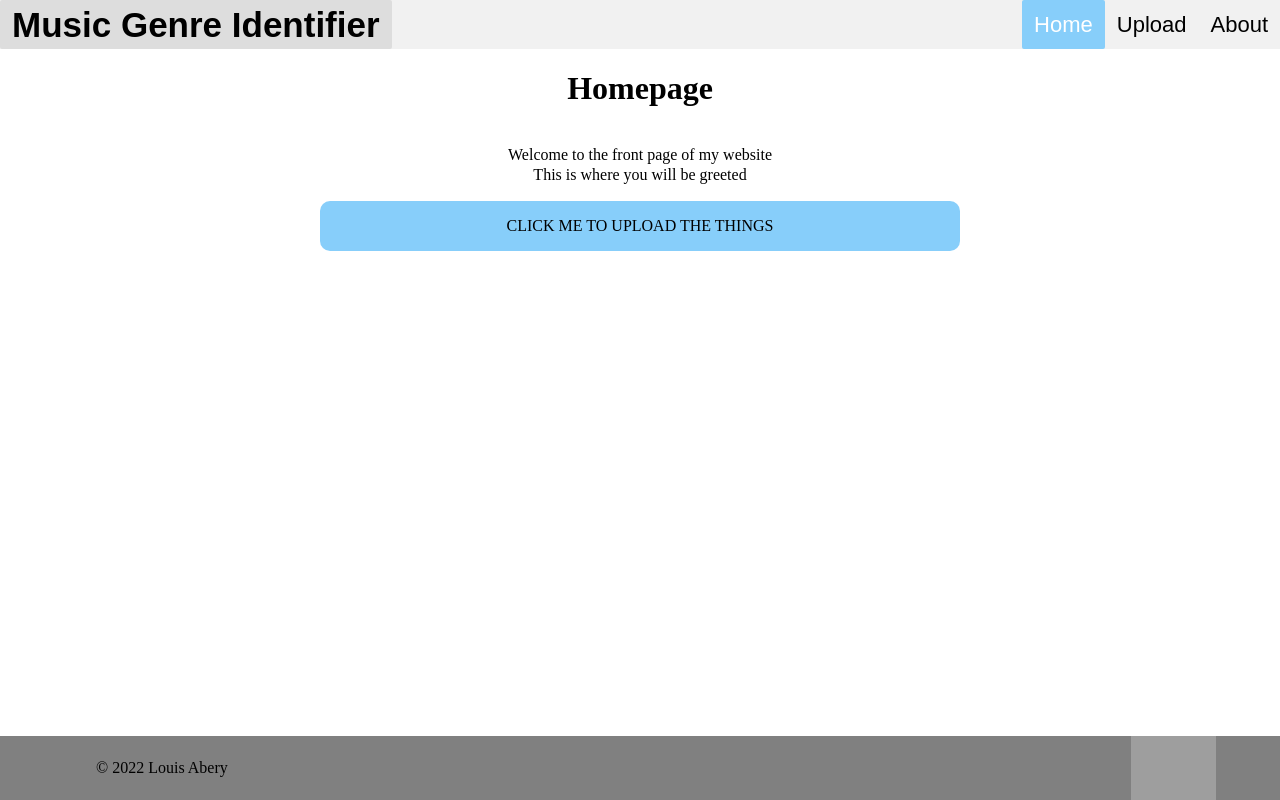
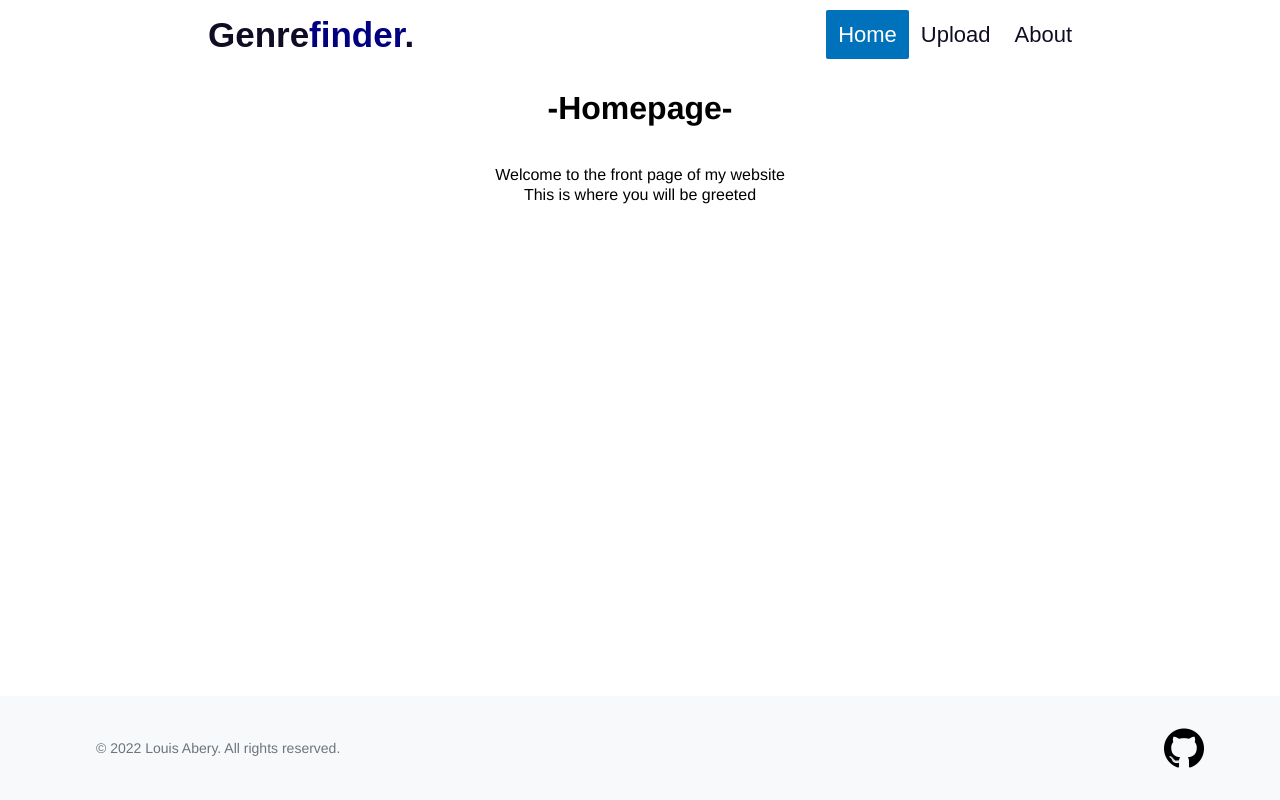
Before and after one commit to aybery/py-genre-identifier, a Flask app: page / in a window 1280 px wide. Run offline with Flask 2, Linux system fonts and the light colour scheme; grey boxes are pictures that could not be loaded.

Commit message:
website design improvements

```diff
--- a/static/css/template.css
+++ b/static/css/template.css
@@ -1,3 +1,4 @@
+@import url('https://fonts.googleapis.com/css2?family=Acme&display=swap');
 h1 {
   text-align: center;
 }
@@ -7,6 +8,8 @@ body {
   display: flex;
   flex-direction: column;
   margin: 0;
+  background-color:  white;
+  font-family: Poppins,Helvetica,Arial,sans-serif;
 }
 
 p {
@@ -19,15 +22,20 @@ footer {
   margin-top: auto;
   width: 100%;
   height: 64px;
-  background-color: grey;
+  background-color: #f8f9fa;
+  padding-top: 20px;
+  padding-bottom: 20px;
 }
 
 .footer-txt {
-  width: 60%;
+  width: fit-content;
   line-height: 64px;
-  float: left;
+  font-family: Poppins,Helvetica,Arial,sans-serif;
+  font-size: 14px;
+  font-weight: 400;
   margin-left: 7.5%;
   display: inline-block;
+  color: #6c757d;
 }
 
 footer img {
@@ -38,31 +46,35 @@ footer img {
 }
 
 .btn {
-  width: 50%;
+  width: fit-content;
+  padding: 0 20px;
   height:50px;
-  margin-left: 25%;
   display: inline-block;
   border-radius: 10px;
-  background-color: lightskyblue;
-  transition-duration: 1s;
+  background-color: #87cefa;
+  transition-duration: 0.4s;
   text-align: center;
   line-height: 50px;
   color: black;
   text-decoration: none;
+  font-weight: bold;
 }
 
 
 .btn:hover {
-  opacity: 0.5;
+  opacity: 0.75;
   box-shadow: 0 4px 8px 0 rgba(0,0,0,0.2);
 }
 
 /* overall css for nav and logo */
 header {
+
   font-family: sans-serif;
   overflow: hidden;
-  background-color: #f1f1f1;
-  width: 100%;
+  max-width: 2500px;
+  margin: auto;
+  margin-top: 10px;
+  margin-bottom: 10px;
   top: 0;
   z-index: 99;
 }
@@ -70,7 +82,7 @@ header {
 /* link css */
 header a {
   float: left;
-  color: black;
+  color: #0f0c24;
   text-align: center;
   padding: 12px;
   text-decoration: none;
@@ -81,27 +93,27 @@ header a {
 
 /* logo css */
 header .logo {
-  font-family: sans-serif;
-  color: midnightblue;
+  color: #0f0c24;
   font-size: 35px;
   font-weight: bold;
 }
 
 /* hovering css */
-header a:hover {
+nav a:hover {
   background-color: #ddd;
-  color: black;
+  color: #0f0c24;
 }
 
 /* current page css */
 header a.active {
-  background-color: lightskyblue;
+  background-color: #0072bb;
   color: white;
 }
 
 /* puts main nav to the right */
 nav {
   float: right;
+  margin-left: 400px;
 }
 
 /* makes vertical navbar when reduced size */
@@ -114,5 +126,6 @@ nav {
 
   nav {
     float: none;
+    margin-left: 0;
   }
 }
--- a/templates/about.html
+++ b/templates/about.html
@@ -11,7 +11,7 @@
 
 {% block content %}
 
-    <h1>About</h1>
+    <h1>-About-</h1>
     <p>
         This is a project for my A level coursework!
     </p>
--- a/templates/home.html
+++ b/templates/home.html
@@ -11,10 +11,12 @@
 
 {% block content %}
 
-  <h1>Homepage</h1>
+  <h1>-Homepage-</h1>
   <p>
     Welcome to the front page of my website <br>
     This is where you will be greeted
   </p>
-<a href="{{ url_for('upload') }}"><div class="btn">CLICK ME TO UPLOAD THE THINGS</div></a>
+
+  <!-- <a href="{{ url_for('upload') }}"><div class="btn">CLICK ME TO UPLOAD THE THINGS</div></a> -->
+
 {% endblock %}
--- a/templates/template.html
+++ b/templates/template.html
@@ -2,18 +2,19 @@
 <html>
   <head>
       <title>{% block title %} {% endblock %}</title>
-      <!-- <link rel="stylesheet" href="{{ url_for('static', filename='css/template.css') }}"> -->
-      <link rel="stylesheet" href="../static/css/template.css">
+      <link rel="stylesheet" href="{{ url_for('static', filename='css/template.css') }}">
+      <!-- <link rel="stylesheet" href="../static/css/template.css"> -->
   </head>
 
   <body>
     <header>
-      <a href="{{ url_for('home') }}" class="logo">Music Genre Identifier</a>
+      <a href="{{ url_for('home') }}" class="logo">Genre<span style="color: navy">finder</span>.</a>
       <nav>
-        <a href="{{ url_for('home') }}" {% if request.path == '/' %} class="active" {% endif %} >Home</a>
-        <a href="{{ url_for('upload') }}" {% if request.path == '/upload/' %} class="active" {% endif %}">Upload</a>
-        <a href="{{ url_for('about') }}" {% if request.path == '/about/' %} class="active" {% endif %}>About</a>
+        <a href="{{ url_for('home') }}" {% if request.path == url_for('home') %} class="active" {% endif %} >Home</a>
+        <a href="{{ url_for('upload') }}" {% if request.path == url_for('upload') %} class="active" {% endif %} >Upload</a>
+        <a href="{{ url_for('about') }}" {% if request.path == url_for('about') %} class="active" {% endif %} >About</a>
       </nav>
+
     </header>
 
     {% block content %}
@@ -21,7 +22,7 @@
 
   <footer>
     <div class="footer-txt">
-      &copy; 2022 Louis Abery
+      &copy; 2022 Louis Abery. All rights reserved.
     </div>
     <a href="https://github.com/aybery/py-genre-identifier"><img src="{{ url_for('static', filename='img/git.png') }}"></a>
   </footer>
--- a/templates/upload.html
+++ b/templates/upload.html
@@ -11,7 +11,7 @@
 
 {% block content %}
 
-    <h1>UPLOAD</h1>
+    <h1>-Upload-</h1>
     <p>
         Welcome to the main page of my website <br>
         This is where the main bulk of operations will occur
```
Also changed, not shown: static/img/git.png (added).
